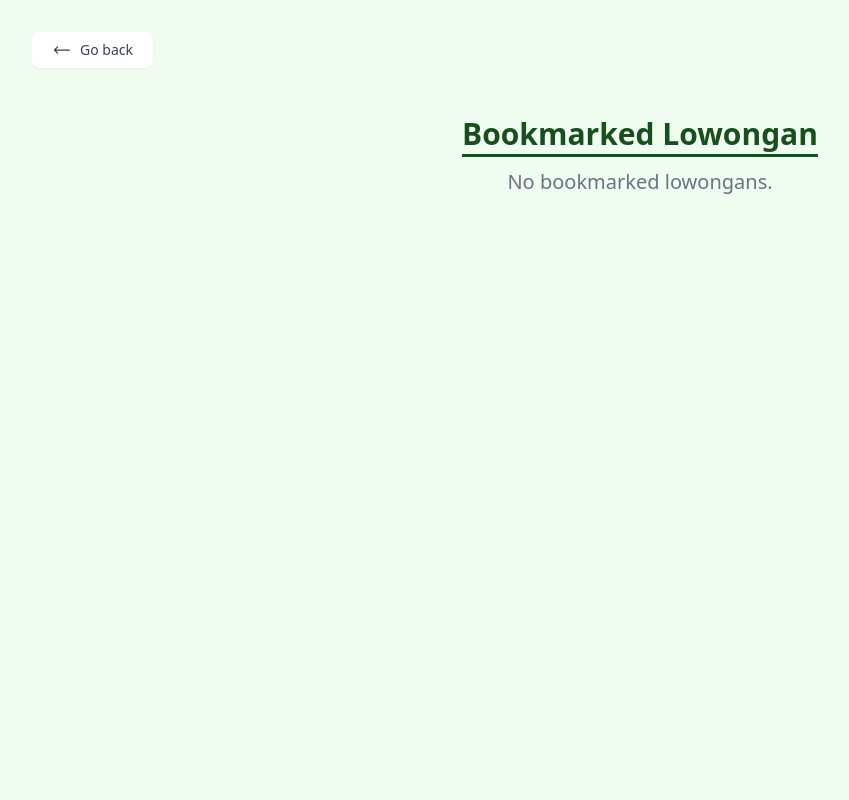
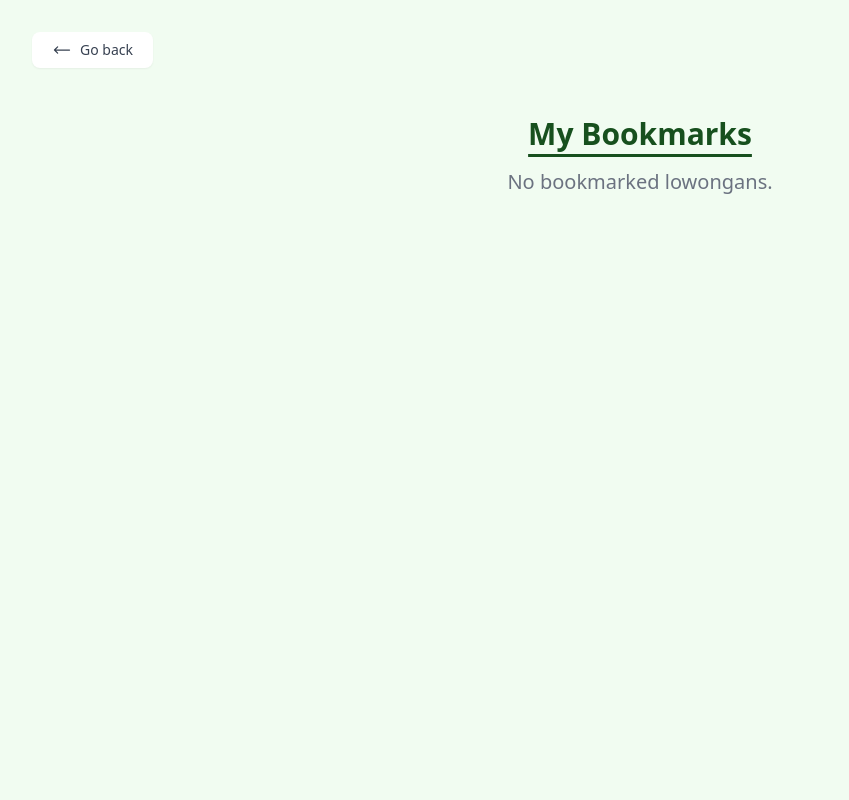
Before and after one commit to daffafaizan/invite-app, a Django app: template invite/find_teams/templates/find_teams/bookmarked_lowongans.html in a window 1280 px wide. Shown: the part 69-869 px from the top of the page, without its empty margins (0-849 px from the left). Run offline with Django 3.2, Linux system fonts and the light colour scheme; the template is opened without the code that fills it, so the values that code supplies are empty; the visitor is signed in with stand-in values (Sample User, id 1); some libraries are stand-ins or nearby versions.

Commit message:
change title

```diff
--- a/invite/find_members/templates/find_members/vacancy_applicants.html
+++ b/invite/find_members/templates/find_members/vacancy_applicants.html
@@ -45,7 +45,7 @@
                                             <div> <b>Nama Pendaftar:</b> {{ applicant.nama }}</div>
                                             <div> <b>Universitas Pendaftar:</b> {{ applicant.universitas }} </div>
                                             <div> <b>Jurusan Pendaftar: </b>{{ applicant.jurusan }} </div>
-                                            <div> <b>Current Status:</b> {{ applicant.status }}</div>
+
                                             <div>
                                                 <a href="{% url 'profile:profile' user_id=applicant.pengirim.id %}" class="text-blue-500 no-underline hover:underline cursor-pointer">
                                                     Klik disini untuk melihat detail profil pendaftar
--- a/invite/find_teams/templates/find_teams/bookmarked_lowongans.html
+++ b/invite/find_teams/templates/find_teams/bookmarked_lowongans.html
@@ -1,6 +1,6 @@
 {% extends "base.html" %}
 {% load static %}
-{% block title %}Bookmarked Lowongan{% endblock %}
+{% block title %}My Bookmarks{% endblock %}
 
 {% block content %}
 <main>
@@ -17,7 +17,7 @@
               </div>
 
             <h2 class="text-2xl md:text-3xl font-semibold p-4 text-emerald-900 underline decoration-emerald-900 underline-offset-[9px] text-center">
-                Bookmarked Lowongan</h2>
+                My Bookmarks</h2>
 
             <div class="text-emerald-900">
 
```
